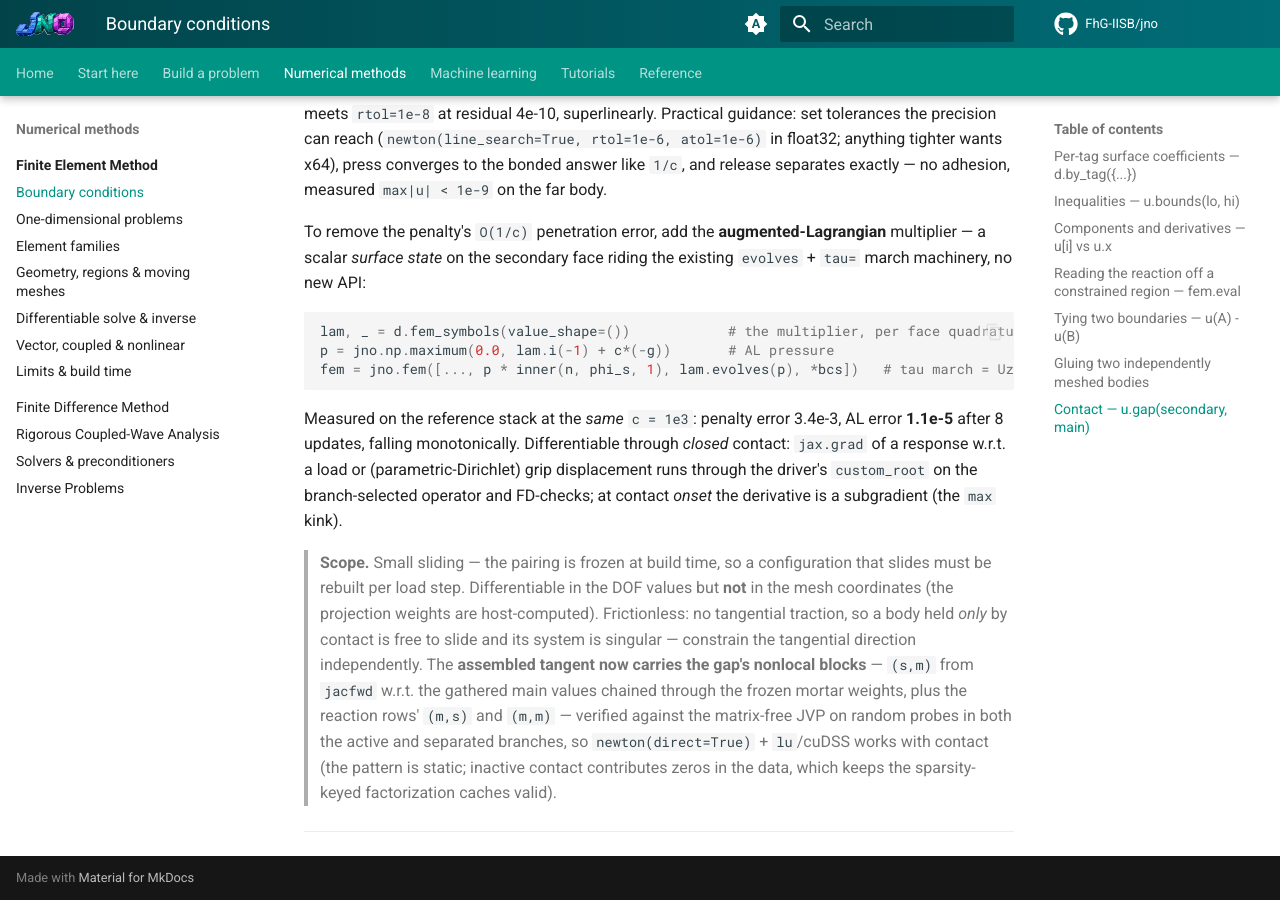
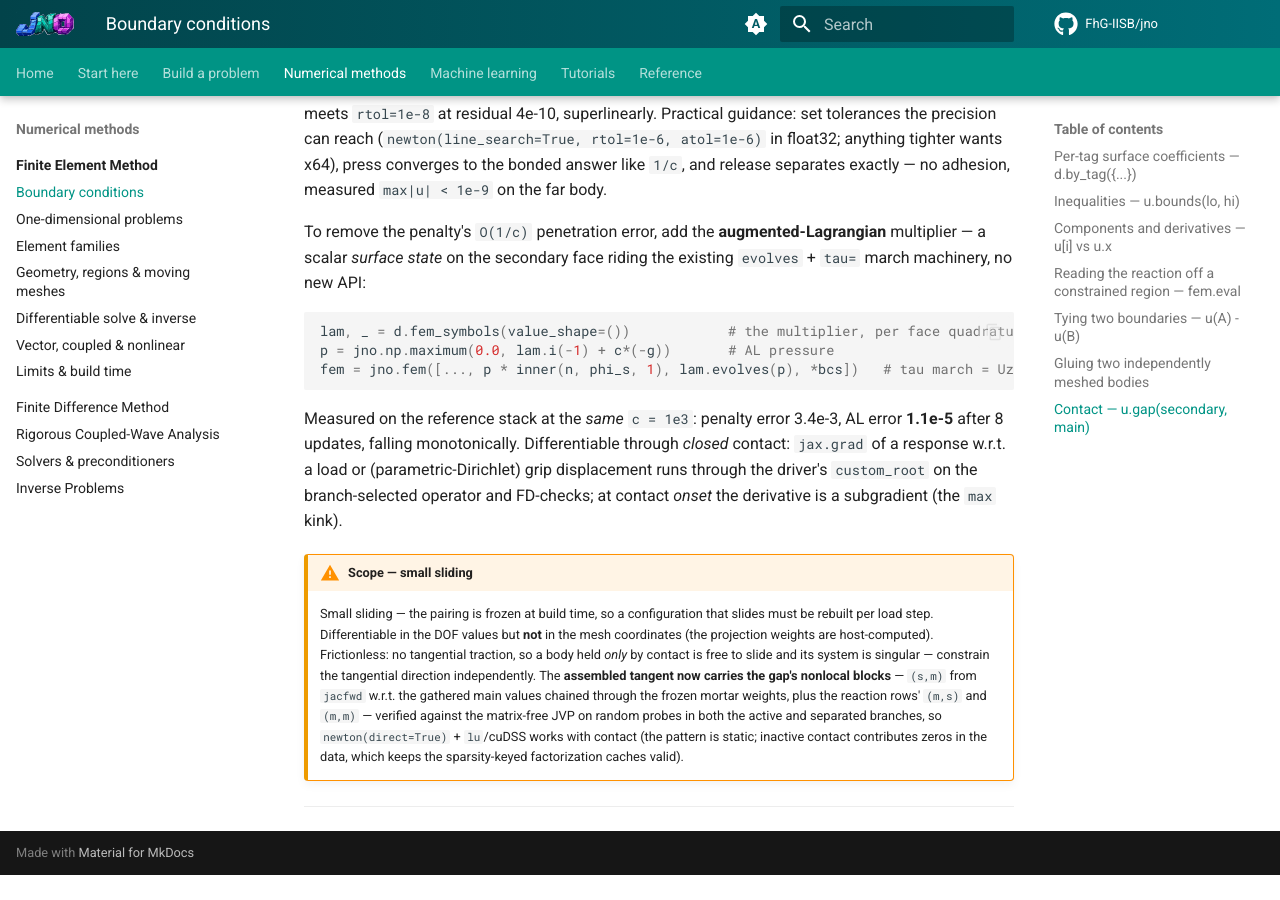
Before and after one commit to FhG-IISB/jNO, an MkDocs documentation site: the page built from docs/fem/boundary-conditions.md, in a window 1280 px wide and 900 px high, scrolled down 7325 px. Built offline with MkDocs 1.6.1 and Material for MkDocs 9.7.7, drawn with Linux system fonts in a browser that asks for light colours; comment, search, counter and statistics services are not loaded; after the commit the page ends 8200 px from its top, so only the background shows below that.

Commit message:
docs(fem): type the last two blockquote pseudo-callouts
Completes the sweep — no page in docs/ now uses a blockquote where a typed
callout belongs. The second-order-time one is `danger`: hand-rolling backward
Euler on a u_tt block silently damps the wave, which is exactly the class of
failure that never collapses.

```diff
--- a/docs/fem/boundary-conditions.md
+++ b/docs/fem/boundary-conditions.md
@@ -317,14 +317,15 @@ response w.r.t. a load or (parametric-Dirichlet) grip displacement runs through
 `custom_root` on the branch-selected operator and FD-checks; at contact *onset* the derivative is a
 subgradient (the `max` kink).
 
-> **Scope.** Small sliding — the pairing is frozen at build time, so a configuration that slides must be
-> rebuilt per load step. Differentiable in the DOF values but **not** in the mesh coordinates (the
-> projection weights are host-computed). Frictionless: no tangential traction, so a body held *only* by
-> contact is free to slide and its system is singular — constrain the tangential direction independently.
-> The **assembled tangent now carries the gap's nonlocal blocks** — `(s,m)` from `jacfwd` w.r.t. the
-> gathered main values chained through the frozen mortar weights, plus the reaction rows' `(m,s)` and
-> `(m,m)` — verified against the matrix-free JVP on random probes in both the active and separated
-> branches, so `newton(direct=True)` + `lu`/cuDSS works with contact (the pattern is static; inactive
-> contact contributes zeros in the data, which keeps the sparsity-keyed factorization caches valid).
+!!! warning "Scope — small sliding"
+    Small sliding — the pairing is frozen at build time, so a configuration that slides must be
+    rebuilt per load step. Differentiable in the DOF values but **not** in the mesh coordinates (the
+    projection weights are host-computed). Frictionless: no tangential traction, so a body held *only* by
+    contact is free to slide and its system is singular — constrain the tangential direction independently.
+    The **assembled tangent now carries the gap's nonlocal blocks** — `(s,m)` from `jacfwd` w.r.t. the
+    gathered main values chained through the frozen mortar weights, plus the reaction rows' `(m,s)` and
+    `(m,m)` — verified against the matrix-free JVP on random probes in both the active and separated
+    branches, so `newton(direct=True)` + `lu`/cuDSS works with contact (the pattern is static; inactive
+    contact contributes zeros in the data, which keeps the sparsity-keyed factorization caches valid).
 
 ---
```
Also changed, not shown: docs/fem/index.md (+5 -4 lines).
